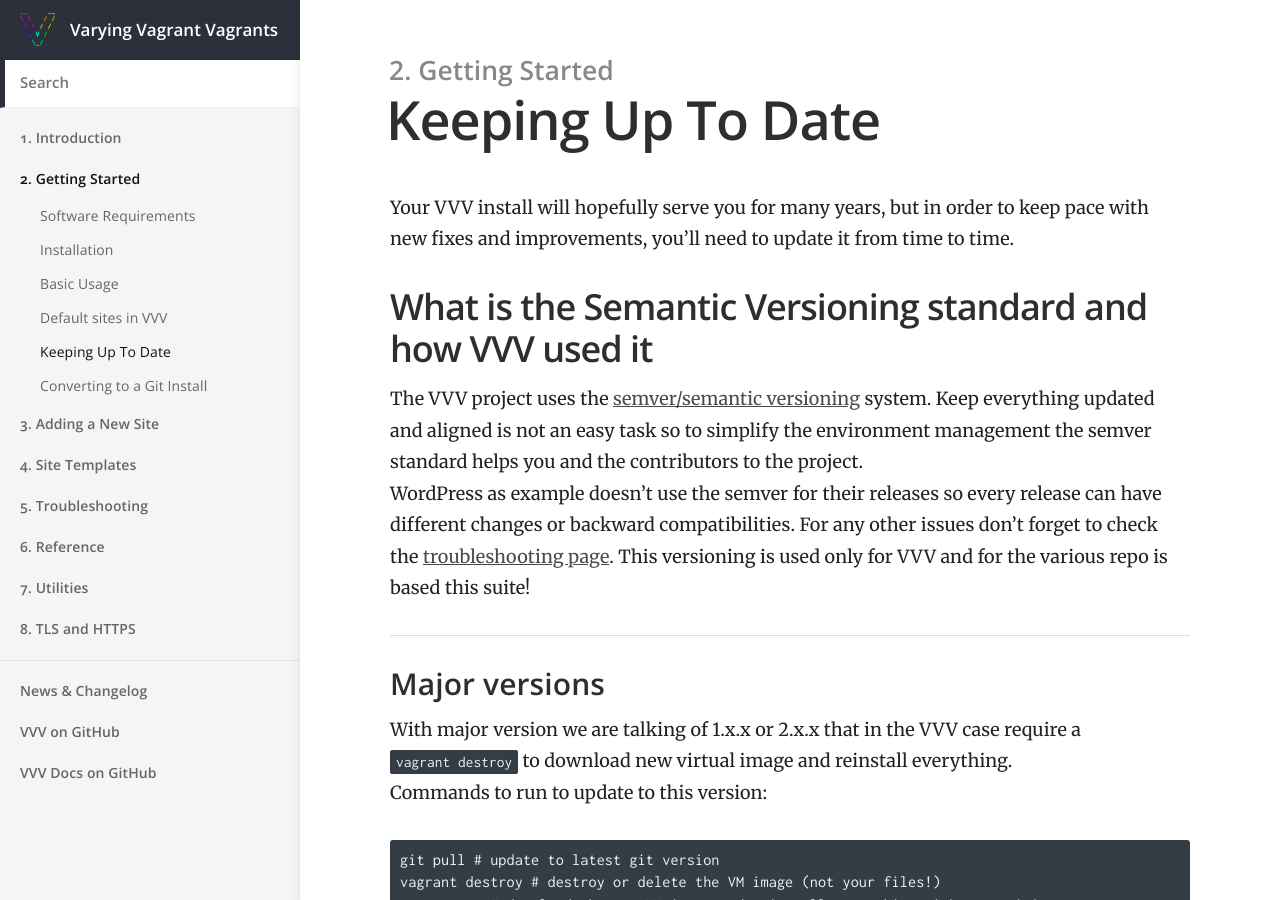
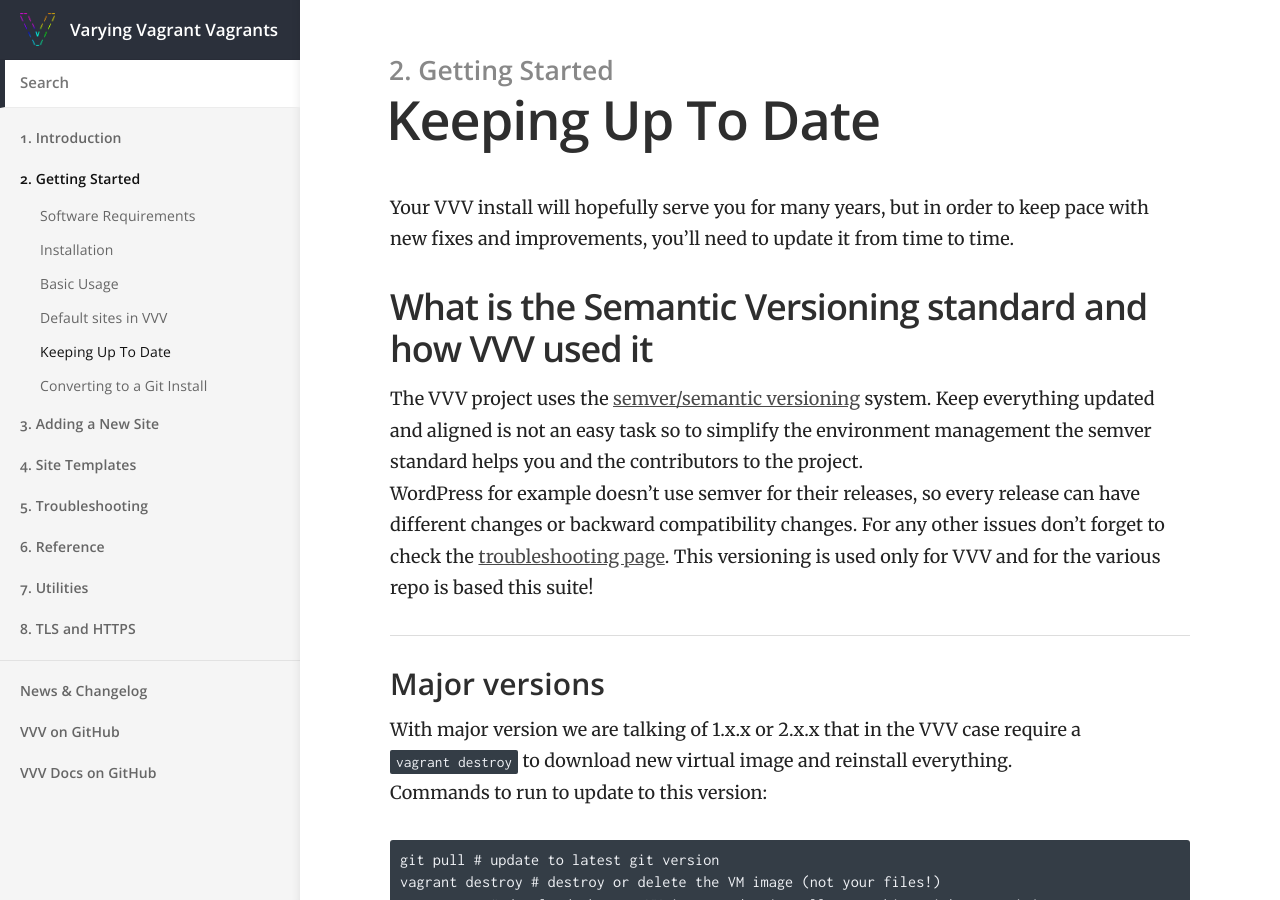
Before and after one commit to Varying-Vagrant-Vagrants/varyingvagrantvagrants.org, a Jekyll site: the page built from docs/en-US/installation/keeping-up-to-date.md, in a window 1280 px wide and 900 px high. Built offline with Jekyll 4.4.1, drawn with Linux system fonts in a browser that asks for light colours.

Commit message:
Update docs/en-US/installation/keeping-up-to-date.md
Co-Authored-By: Tom J Nowell <contact@tomjn.com>

```diff
--- a/docs/en-US/installation/keeping-up-to-date.md
+++ b/docs/en-US/installation/keeping-up-to-date.md
@@ -12,7 +12,7 @@ Your VVV install will hopefully serve you for many years, but in order to keep p
 
 The VVV project uses the [semver/semantic versioning](http://semver.org/) system.
 Keep everything updated and aligned is not an easy task so to simplify the environment management the semver standard helps you and the contributors to the project.
-WordPress as example doesn't use the semver for their releases so every release can have different changes or backward compatibilities.
+WordPress for example doesn't use semver for their releases, so every release can have different changes or backward compatibility changes.
 For any other issues don't forget to check the [troubleshooting page](https://varyingvagrantvagrants.org/docs/en-US/troubleshooting/).
 This versioning is used only for VVV and for the various repo is based this suite!
 
```
